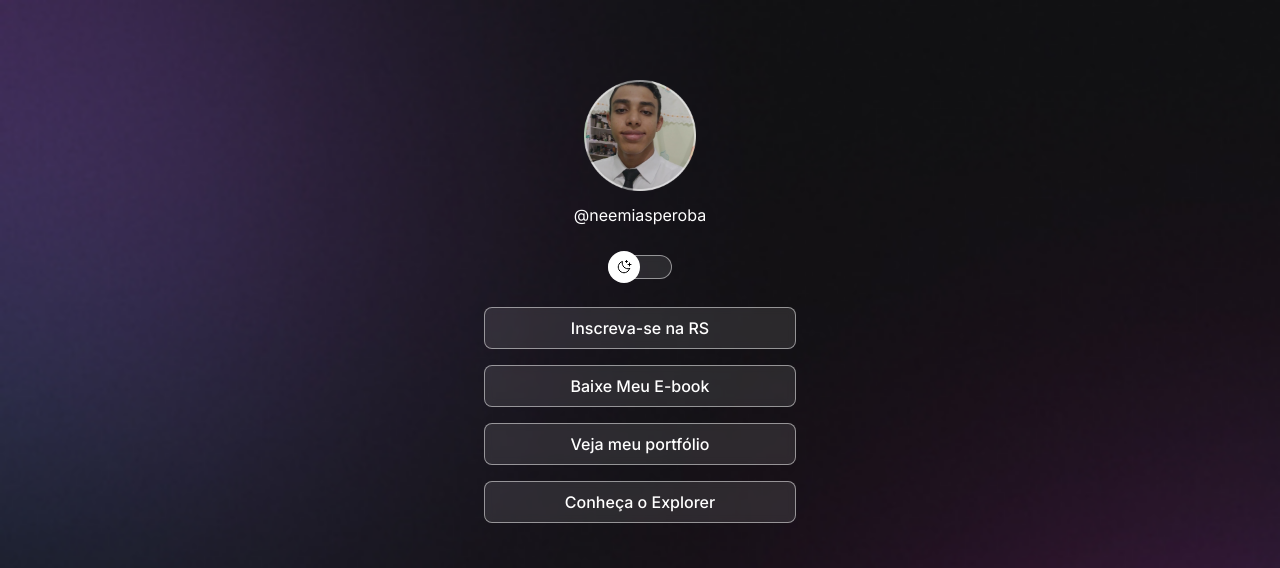
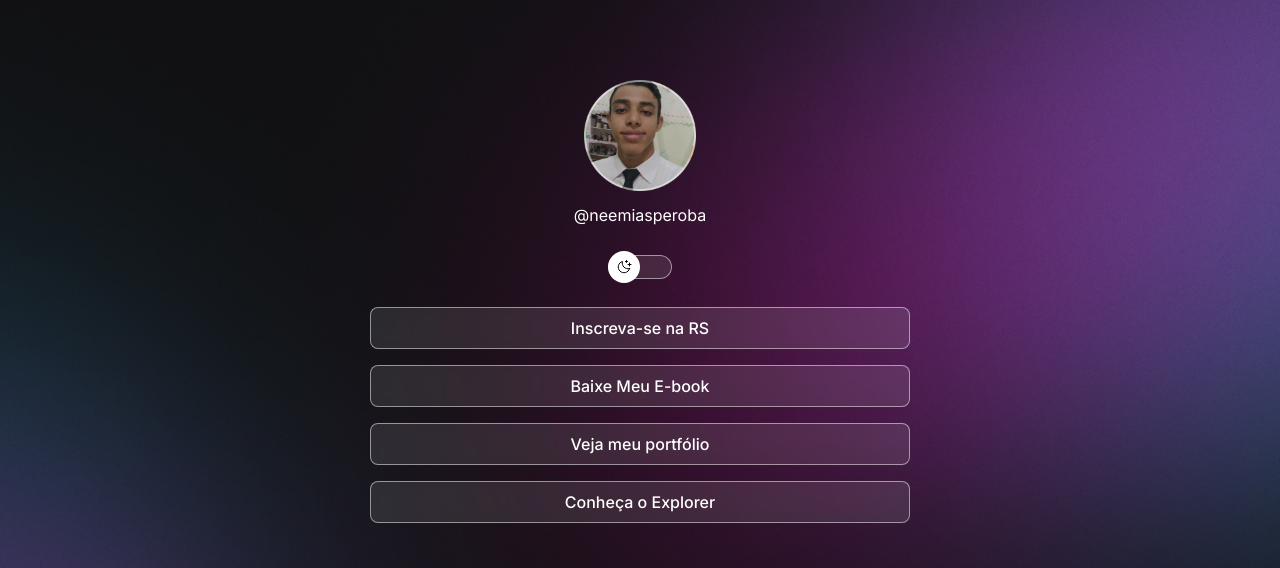
Before and after one commit to NeemiasS/Projeto, a plain HTML site: page index.html in a window 1280 px wide. Shown: the top 568 px of the page. Drawn offline with nearby package versions, Linux system fonts and the light colour scheme.

Commit message:
controlando a largura do container  e mudando CSS com media queries

```diff
--- a/style.css
+++ b/style.css
@@ -28,6 +28,7 @@
 
 body {
   background: var(--bg-url) no-repeat top center/cover;
+  height: 100vh;
 }
 
 body * {
@@ -36,7 +37,9 @@ body * {
 }
 
 #container {
-  width: 360px;
+  width: 100%;
+  max-width: 588px;
+
   margin: 56px auto 0px;
 
   padding: 0px 24px;
@@ -162,3 +165,14 @@ footer {
   text-align: center;
   font-size: 14px;
 }
+
+
+@media (min-width: 700px){
+:root {
+ --bg-url: url(./assets/assets/bg-desktop.jpg)
+}
+
+.light {
+  --bg-url: url(./assets/assets/bg-desktop-light.jpg)
+}
+}
```
Also changed, not shown: 1 other file.
